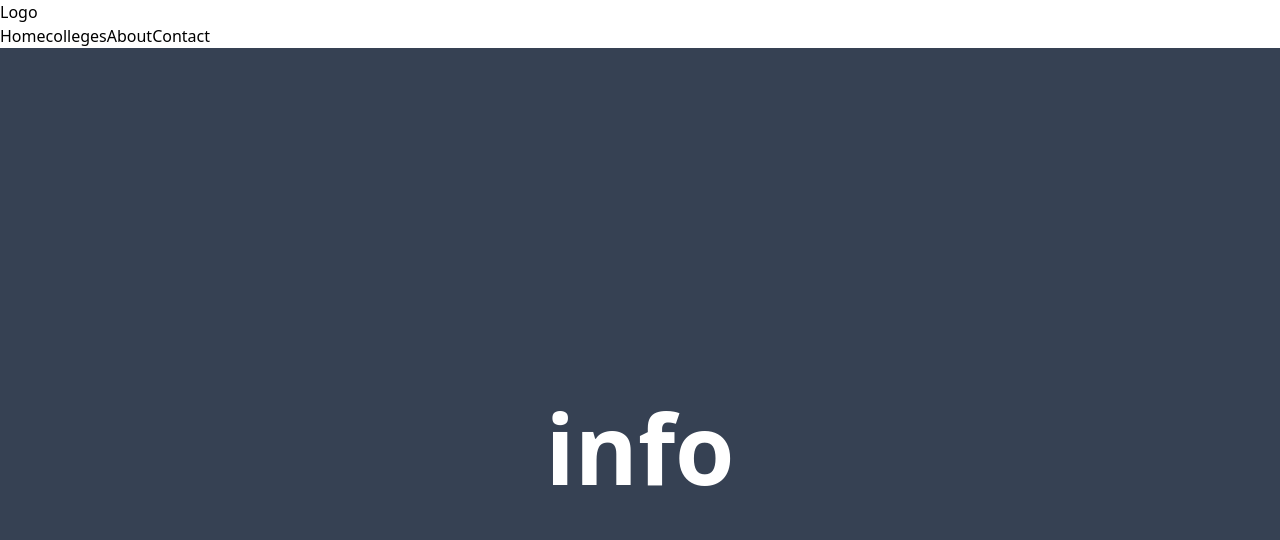
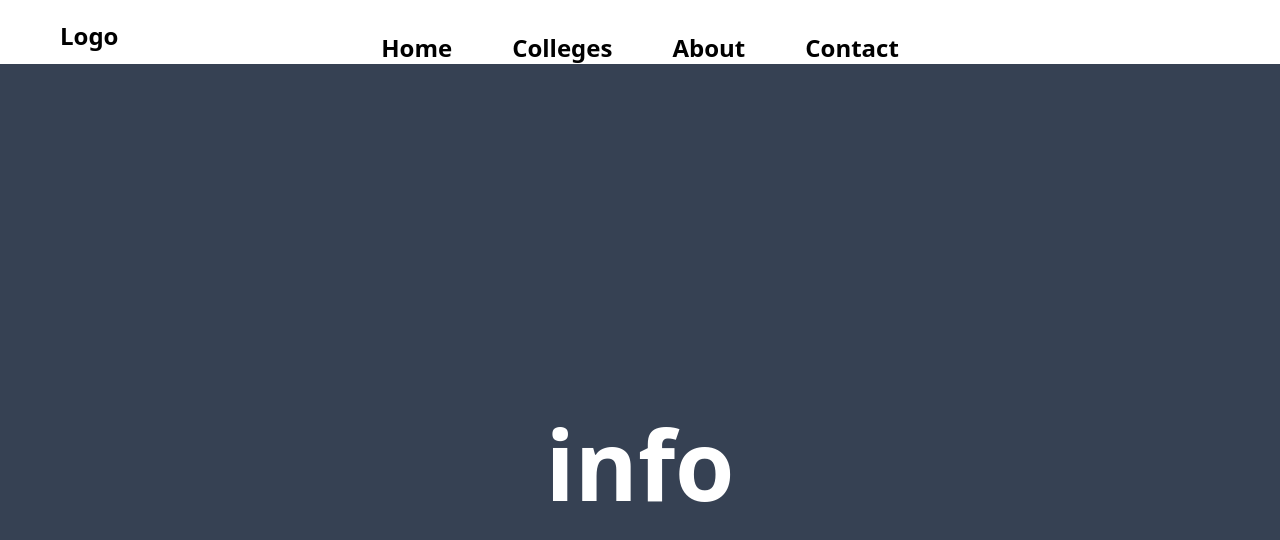
Before and after one commit to ManojTarad65/frontend-project, a Next.js app: page /info in a window 1280 px wide. Shown: the top 540 px of the page. Built offline with nearby package versions, Linux system fonts and the light colour scheme.

Commit message:
Home page is updated

```diff
--- a/src/components/Header.jsx
+++ b/src/components/Header.jsx
@@ -7,14 +7,26 @@ const Nav = () => {
     router.push("/contact");
     // other task can be executed parallelly
   };
+  const handleAboutClick = () => {
+    router.push("/about");
+    // other task can be executed parallelly
+  };
+  const handleHomeClick = () => {
+    router.push("/");
+    // other task can be executed parallelly
+  };
+  const handleCollegesClick = () => {
+    router.push("/colleges");
+    // other task can be executed parallelly
+  };
   return (
     <div className="navbar">
-      <div className="logo">Logo</div>
+      <div className="logo text-2xl font-bold ml-15 mt-5">Logo</div>
       <div className="nav">
-        <div className="nav-items">
-          <button onClick={() => router.push("/")}>Home</button>
-          <button onClick={() => router.push("/colleges")}>colleges</button>
-          <button onClick={() => router.push("/about")}>About</button>
+        <div className="nav-items flex gap-15 justify-center w-screen font-bold text-2xl -mt-5">
+          <button onClick={handleHomeClick}>Home</button>
+          <button onClick={handleCollegesClick}>Colleges</button>
+          <button onClick={handleAboutClick}>About</button>
           <button onClick={handleContactClick}>Contact</button>
         </div>
       </div>
```
